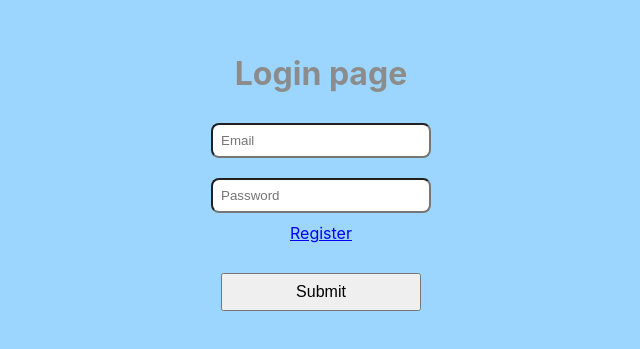
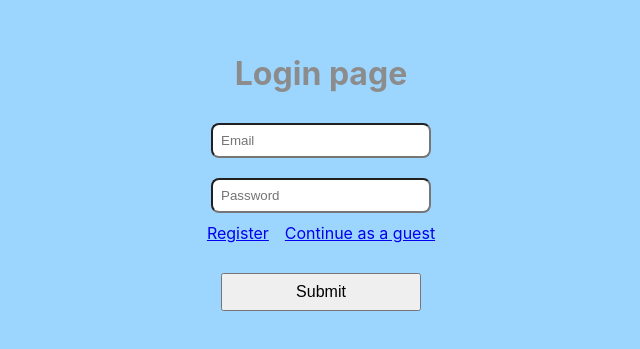
Before and after one commit to Amenawon/Appointment-Based-Scheduling-UI, a React (Create React App) app in the folder frontend/: page / in a window 1280 px wide. Shown: the part 213-562 px from the top of the page, without its empty margins (319-959 px from the left). Built offline with nearby package versions, Linux system fonts and the light colour scheme; no server answers.

Commit message:
Add a link 'Continue as a guest' on the Login page.

```diff
--- a/frontend/src/pages/AuthPage.css
+++ b/frontend/src/pages/AuthPage.css
@@ -24,3 +24,11 @@
 .auth-submit-btn {
     font-size: 16px;
 }
+
+.register-link {
+    margin: 10 auto 0 480px;
+}
+
+.continue-as-guest-link {
+    margin-left: 1rem;
+}
--- a/frontend/src/pages/AuthPage.jsx
+++ b/frontend/src/pages/AuthPage.jsx
@@ -37,7 +37,10 @@ function AuthPage() {
                 value={password}
                 onChange={(e) => setPassword(e.target.value)}
             />
-            <a href="/register" class="register-link">Register</a>
+            <div className="links">
+                <a href="/register" class="register-link">Register</a>
+                <a href="/booking" class="continue-as-guest-link">Continue as a guest</a>
+            </div>
             <button className="auth-submit-btn" onClick={handleLogin}>
                 Submit
             </button>
```
